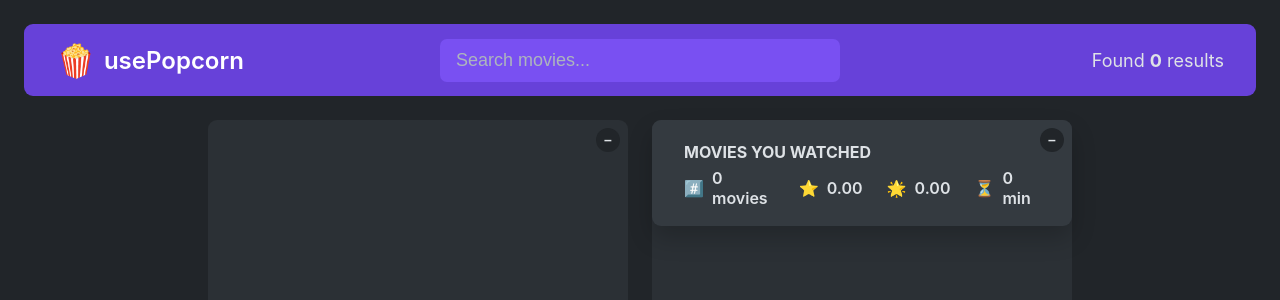
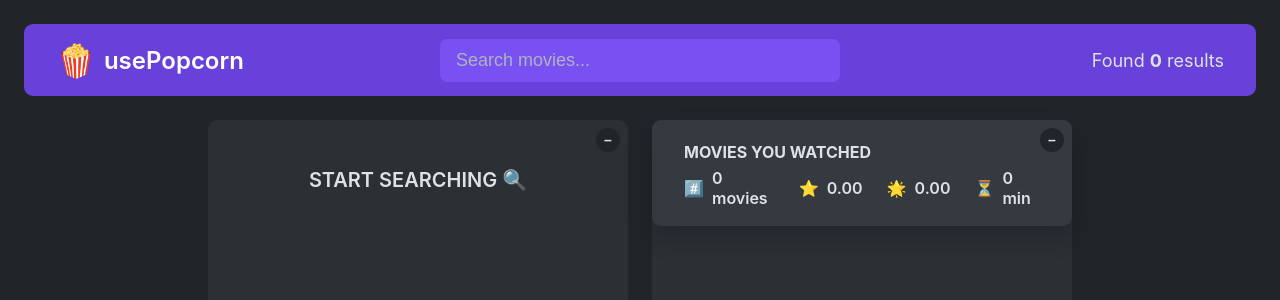
Before and after one commit to BetulBuyukzengin/usepopcorn, a React (Create React App) app: page / in a window 1280 px wide. Shown: the top 300 px of the page. Built offline with nearby package versions, Linux system fonts and the light colour scheme.

Commit message:
style:fix style

```diff
--- a/src/App.js
+++ b/src/App.js
@@ -80,7 +80,7 @@ export default function App() {
   //   },
   //   [watched]
   // );
-
+  console.log(movies.length);
   return (
     <>
       <Navbar>
@@ -100,11 +100,13 @@ export default function App() {
         /> */}
         {/* use children !!!!!*/}
         <Box>
+          {movies.length < 1 && !isLoading && !query && <StartSearching />}
           {isLoading && <Loader />}
           {!isLoading && !error && (
             <MovieList movies={movies} onSelectMovie={handleSelectMovie} />
           )}
           {error && <ErrorMessage message={error} />}
+          {/* no movie found yet, and not loading [ Beginning state ] */}
         </Box>
         <Box>
           {selectedId ? (
@@ -440,3 +442,11 @@ function WatchedMovie({ movie, onDeleteWatched }) {
     </li>
   );
 }
+// Start Searching Text
+function StartSearching() {
+  return (
+    <p className="loader">
+      Start searching <span>🔍</span>
+    </p>
+  );
+}
--- a/src/index.css
+++ b/src/index.css
@@ -326,6 +326,13 @@ body {
   align-items: center;
   justify-content: center;
 }
+.loader {
+  text-align: center;
+  text-transform: uppercase;
+  font-size: 2rem;
+  font-weight: 600;
+  margin: 4.8rem;
+}
 @media only screen and (max-width: 62.5em) {
   .nav-bar {
     padding: 0 1.2rem;
@@ -349,7 +356,6 @@ body {
     justify-content: space-between;
   }
   .box {
-    min-height: 30rem;
     width: 100%;
     max-width: 100%;
   }
@@ -394,6 +400,9 @@ body {
   }
 }
 @media only screen and (max-width: 31.25em) {
+  .box {
+    min-height: 30rem;
+  }
   .starContainer {
     width: 100%;
     justify-content: center;
```
